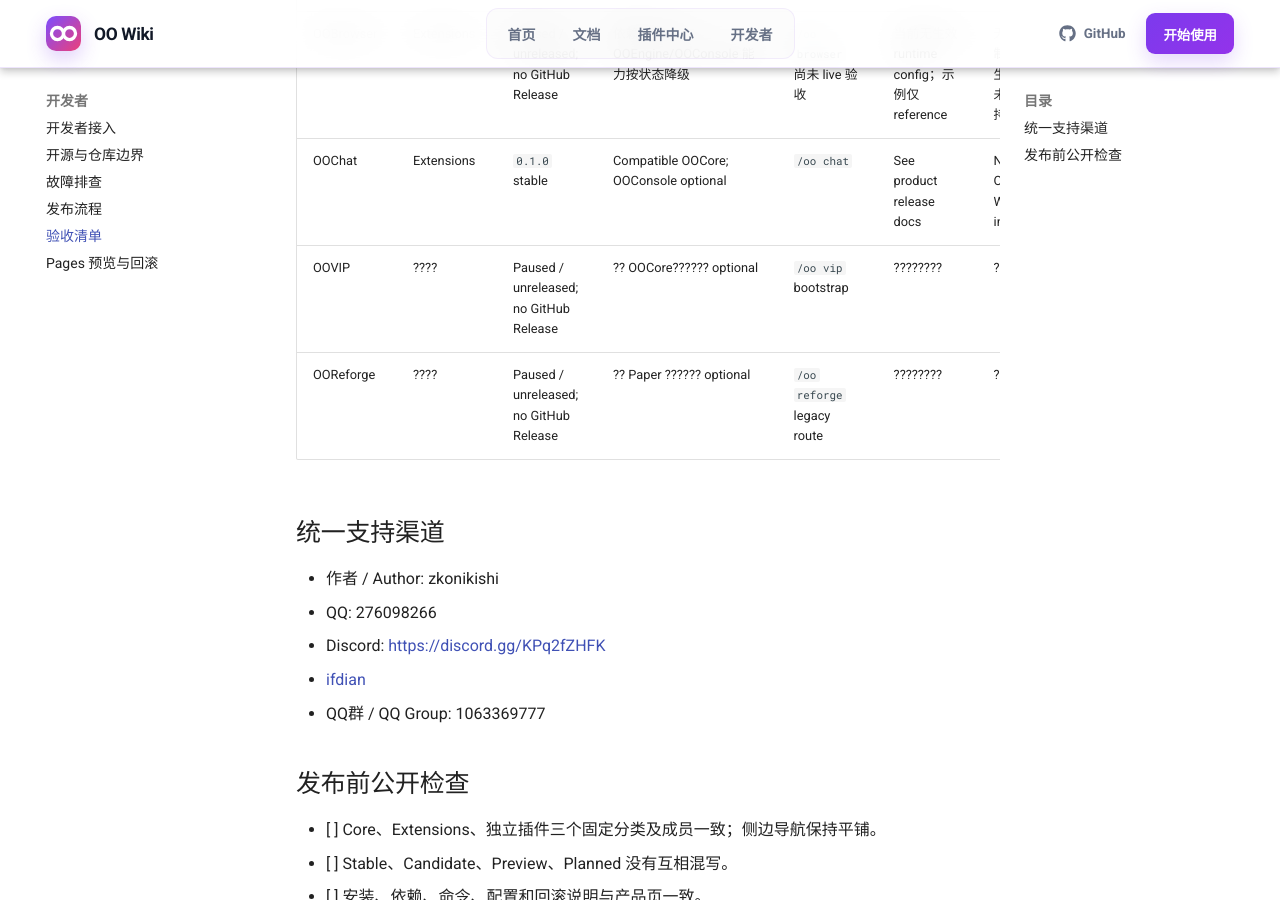
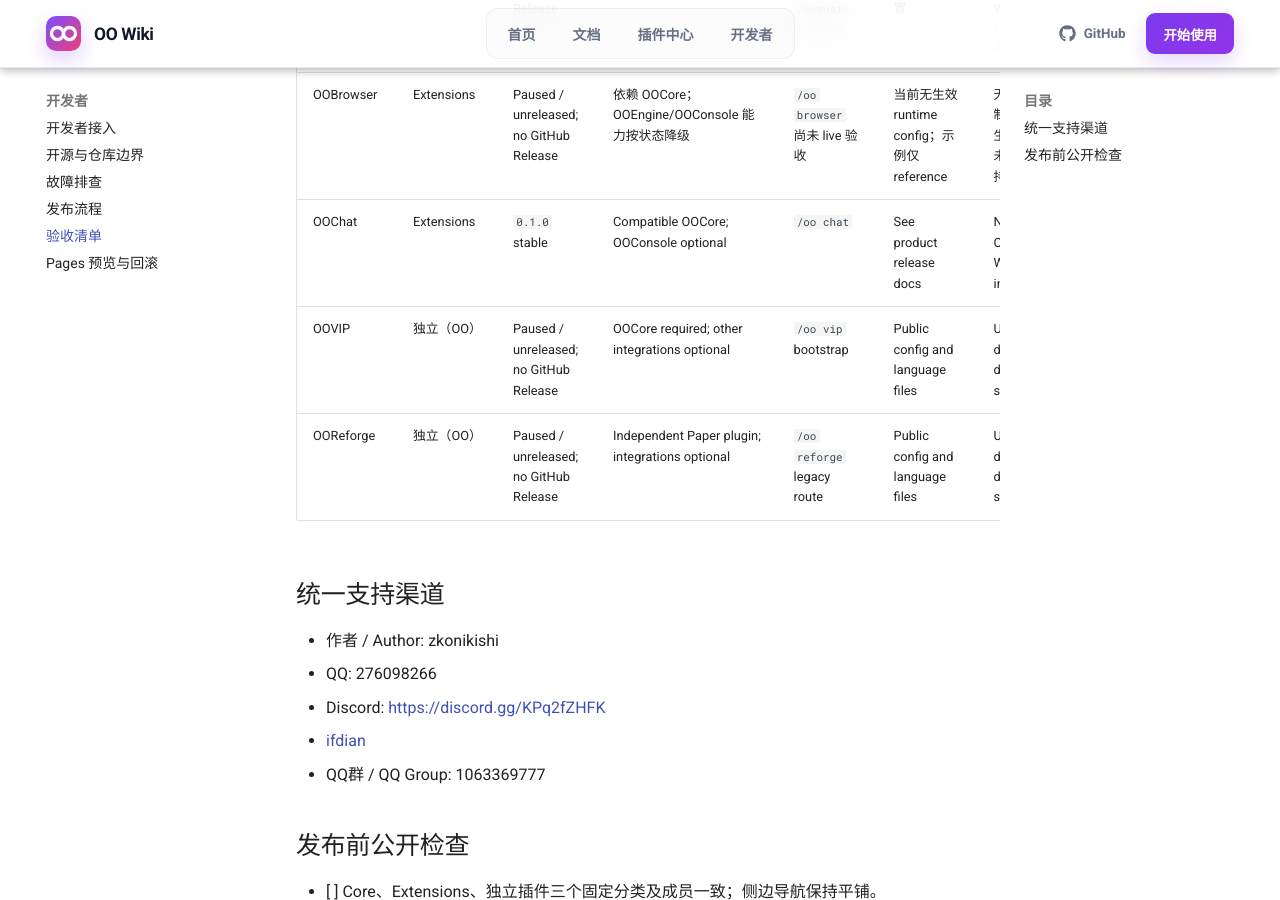
Before and after one commit to Meowopia/OOWiki, an MkDocs documentation site: the page built from docs/acceptance.md, in a window 1280 px wide and 900 px high, scrolled down 914 px. Built offline with MkDocs 1.6.1 and Material for MkDocs 9.7.7, drawn with Linux system fonts in a browser that asks for light colours; comment, search, counter and statistics services are not loaded.

Commit message:
docs: rename category to independent OO

```diff
--- a/docs/acceptance.md
+++ b/docs/acceptance.md
@@ -11,8 +11,8 @@
 | OOMusic | Extensions | Paused / unreleased; no GitHub Release | 依赖 OOCore + OOEngine；OOConsole optional | `/oo music` 目标入口；旧 `/oomusic` 为 legacy | bundled 播放器窗口；无外部主配置 | 保留 legacy Panel 单路径，Window 迁移未验收前不混用 |
 | OOBrowser | Extensions | Paused / unreleased; no GitHub Release | 依赖 OOCore；OOEngine/OOConsole 能力按状态降级 | `/oo browser` 尚未 live 验收 | 当前无生效 runtime config；示例仅 reference | 无正式二进制可升级；生产连接器未验收时保持禁用 |
 | OOChat | Extensions | `0.1.0` stable | Compatible OOCore; OOConsole optional | `/oo chat` | See product release docs | No OOEngine Window/UI in `0.1.0` |
-| OOVIP | ???? | Paused / unreleased; no GitHub Release | ?? OOCore?????? optional | `/oo vip` bootstrap | ???????? | ???????????? |
-| OOReforge | ???? | Paused / unreleased; no GitHub Release | ?? Paper ?????? optional | `/oo reforge` legacy route | ???????? | ???????????? |
+| OOVIP | 独立（OO） | Paused / unreleased; no GitHub Release | OOCore required; other integrations optional | `/oo vip` bootstrap | Public config and language files | Unreleased; do not deploy as stable |
+| OOReforge | 独立（OO） | Paused / unreleased; no GitHub Release | Independent Paper plugin; integrations optional | `/oo reforge` legacy route | Public config and language files | Unreleased; do not deploy as stable |
 
 ## 统一支持渠道
 
```
Also changed, not shown: README.md (+1 -1 lines), docs/plugins/index.md (+3 -3 lines), docs/plugins/ooreforge.md (+1 -1 lines), docs/plugins/oovip.md (+1 -1 lines).
